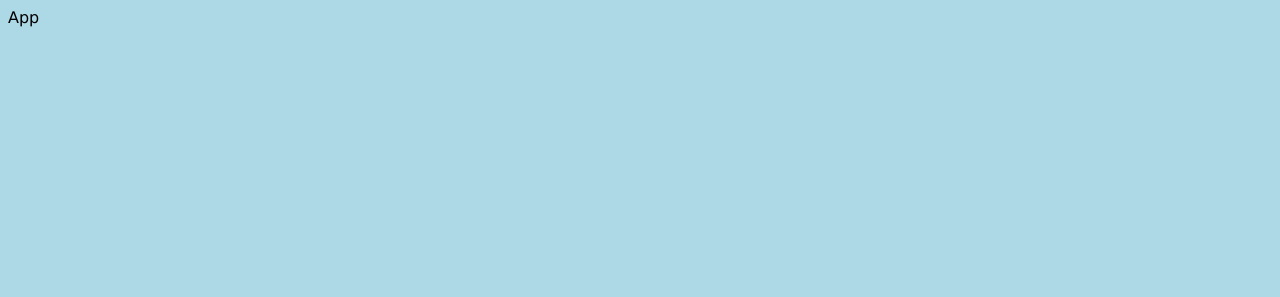
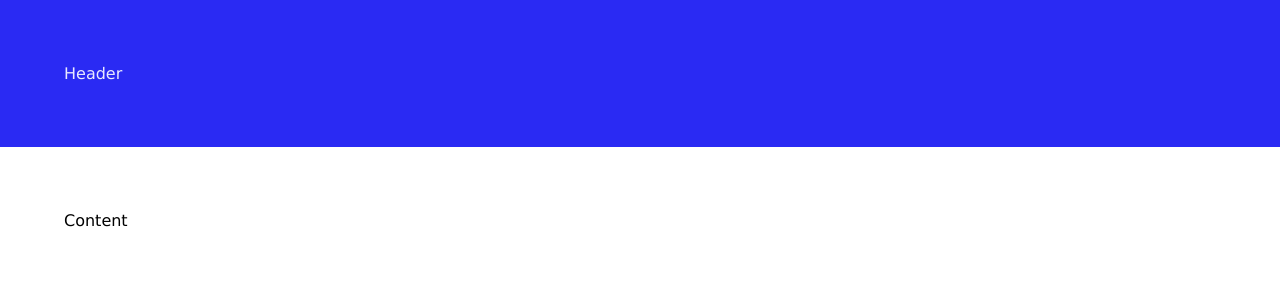
Before and after one commit to markoj2203/posts_page_lf, a React app: page / in a window 1280 px wide. Built offline with nearby package versions, Linux system fonts and the light colour scheme.

Commit message:
creating main components for starting structuring app

```diff
--- a/src/components/App.js
+++ b/src/components/App.js
@@ -1,5 +1,12 @@
 import React from "react";
+import Header from "./Header";
+import Content from "./Content";
 
 export default function App() {
-  return <div>App</div>;
+  return (
+    <div className="container">
+      <Header />
+      <Content />
+    </div>
+  );
 }
--- /dev/null
+++ b/src/components/Content.js
@@ -0,0 +1,5 @@
+import React from "react";
+
+export default function Content() {
+  return <div className="content">Content</div>;
+}
--- /dev/null
+++ b/src/components/Header.js
@@ -0,0 +1,5 @@
+import React from "react";
+
+export default function Header() {
+  return <div className="header">Header</div>;
+}
--- a/src/styles/main.scss
+++ b/src/styles/main.scss
@@ -1,9 +1,27 @@
-$primary_color: lightblue;
+$primary_color: rgb(42, 42, 243);
+$secondary_color: rgba(255, 255, 255, 0.897);
 
 * {
   font-family: Verdana, Geneva, Tahoma, sans-serif;
 }
 
 body {
+  margin: 0;
+  padding: 0;
+  width: 100%;
+}
+
+.container {
+  display: flex;
+  flex-direction: column;
+  justify-content: center;
+}
+.header {
   background: $primary_color;
+  color: $secondary_color;
+  padding: 4em;
 }
+.content {
+  background: $secondary_color;
+  padding: 4em;
+}
```
Also changed, not shown: dist/main.css, dist/main.js.
